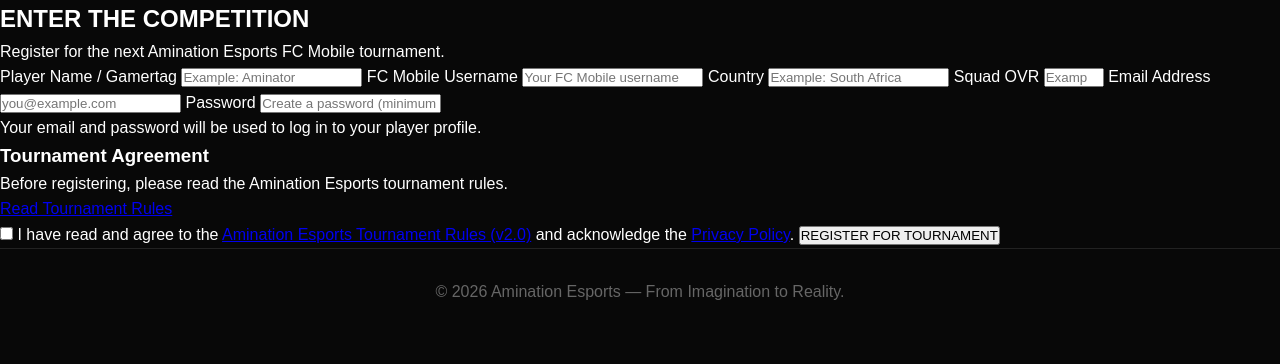
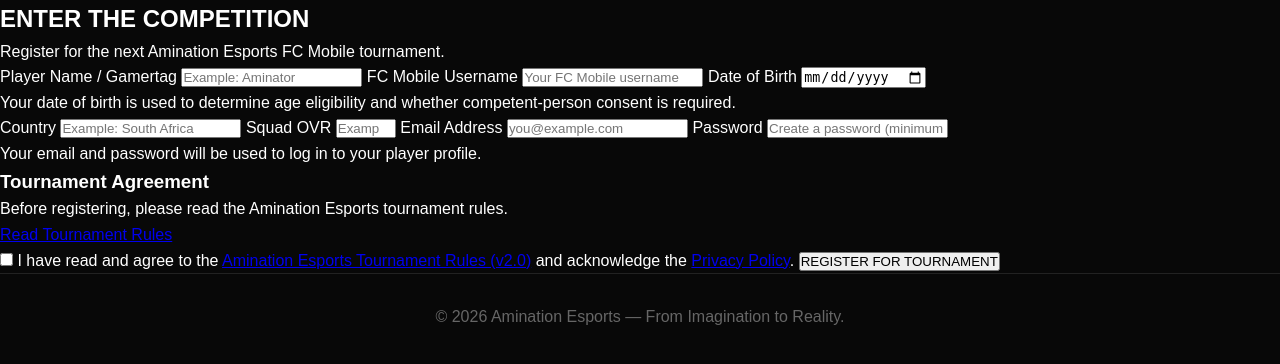
Before and after one commit to aminatorlorch13-a11y/AminationEsports, a Flask app: page /register in a window 1280 px wide. Shown: the part 72-436 px from the top of the page. Run offline with Flask 3, Linux system fonts and the light colour scheme.

Commit message:
Add age and consent eligibility checks

```diff
--- a/app.py
+++ b/app.py
@@ -71,6 +71,45 @@ register_payment_routes(app)
 # FOUNDER AUTHENTICATION
 # ============================================================
 
+def calculate_age(date_of_birth, today=None):
+    """Return the participant's age in completed years."""
+    if date_of_birth is None:
+        raise ValueError("Date of birth is required.")
+
+    if today is None:
+        today = datetime.utcnow().date()
+
+    age = today.year - date_of_birth.year
+
+    if (today.month, today.day) < (
+        date_of_birth.month,
+        date_of_birth.day,
+    ):
+        age -= 1
+
+    return age
+
+
+def player_is_tournament_eligible(player):
+    """
+    Return True when the player's age/competent-person consent
+    requirements have been satisfied for tournament participation.
+
+    Allowed states:
+    - not_required: participant is 18 or older
+    - confirmed: required competent-person consent has been confirmed
+
+    Blocked states:
+    - unknown: legacy/incomplete age verification
+    - required_pending: required consent has not yet been confirmed
+    """
+
+    return player.competent_person_consent_status in {
+        "not_required",
+        "confirmed",
+    }
+
+
 def founder_required():
     """
     Protect founder/admin routes.
@@ -906,6 +945,11 @@ def register():
             ""
         ).strip()
 
+        date_of_birth_raw = request.form.get(
+            "date_of_birth",
+            ""
+        ).strip()
+
         squad_ovr = request.form.get(
             "squad_ovr",
             ""
@@ -930,6 +974,36 @@ def register():
             return (
                 "Please complete all required fields."
             ), 400
+
+        if not date_of_birth_raw:
+            return "Date of birth is required.", 400
+
+        try:
+            date_of_birth = datetime.strptime(
+                date_of_birth_raw,
+                "%Y-%m-%d"
+            ).date()
+        except ValueError:
+            return "Please enter a valid date of birth.", 400
+
+        today = datetime.utcnow().date()
+
+        if date_of_birth > today:
+            return "Date of birth cannot be in the future.", 400
+
+        age = calculate_age(
+            date_of_birth,
+            today
+        )
+
+        if age < 0 or age > 120:
+            return "Please enter a valid date of birth.", 400
+
+        competent_person_consent_status = (
+            "not_required"
+            if age >= 18
+            else "required_pending"
+        )
 
         if not email or not password:
             return "Email and password are required.", 400
@@ -1014,6 +1088,10 @@ def register():
             name=name,
             fc_username=fc_username,
             country=country,
+            date_of_birth=date_of_birth,
+            competent_person_consent_status=(
+                competent_person_consent_status
+            ),
             squad_ovr=squad_ovr,
             email=email,
             password_hash=generate_password_hash(password),
@@ -1854,6 +1932,27 @@ def draw_tournament():
         Player.id.asc()
     ).all()
 
+
+    ineligible_players = [
+        player
+        for player in approved_players
+        if not player_is_tournament_eligible(player)
+    ]
+
+    if ineligible_players:
+        names = ", ".join(
+            player.name
+            for player in ineligible_players
+        )
+
+        return (
+            "Cannot release the tournament draw. "
+            "The following approved players have incomplete "
+            "age/consent verification: "
+            + names
+            + "."
+        ), 409
+
     player_count = len(approved_players)
 
     if player_count < 2:
--- a/templates/register.html
+++ b/templates/register.html
@@ -80,6 +80,22 @@
             required
         >
 
+
+        <label for="date_of_birth">
+            Date of Birth
+        </label>
+
+        <input
+            type="date"
+            id="date_of_birth"
+            name="date_of_birth"
+            required
+        >
+
+        <p class="form-help">
+            Your date of birth is used to determine age eligibility and whether
+            competent-person consent is required.
+        </p>
 
         <label for="country">
             Country
```
Also changed, not shown: migrate_player_legal_fields.py (added, +70 -0 lines), models.py (+22 -0 lines).
